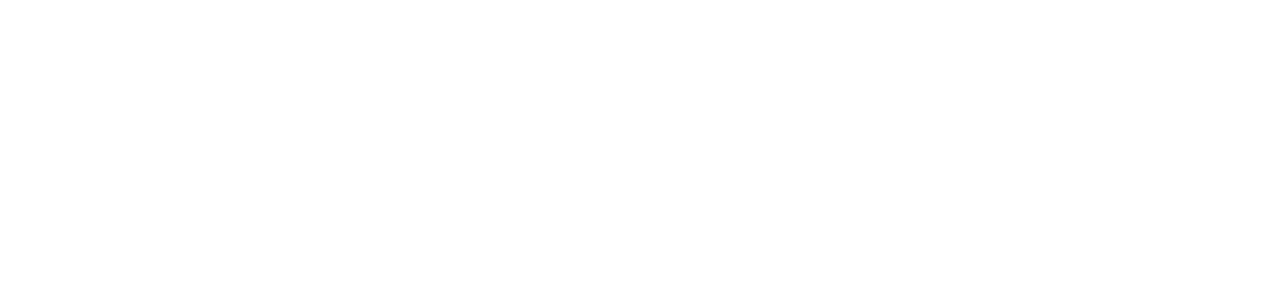
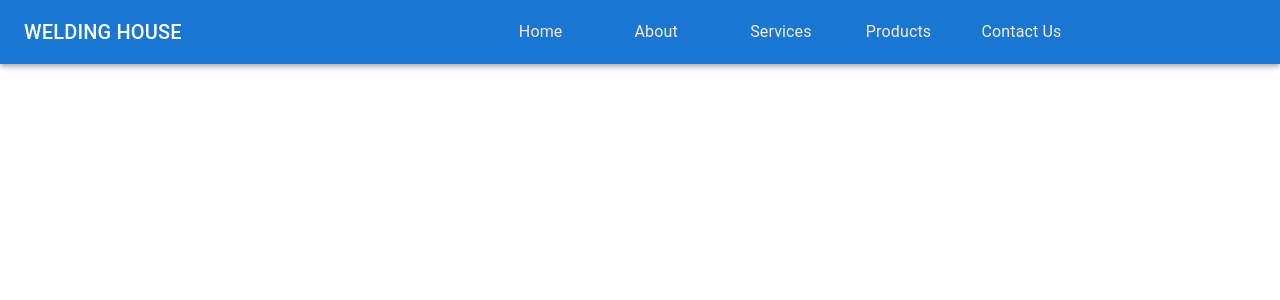
Before and after one commit to RstTiwari/moderWebsite, a React (Create React App) app: page / in a window 1280 px wide. Shown: the top 300 px of the page. Built offline with nearby package versions, Linux system fonts and the light colour scheme.

Commit message:
added navbar

```diff
--- a/src/App.js
+++ b/src/App.js
@@ -7,6 +7,7 @@
   return (
     <div className="app">
       <BrowserRouter>
+      <Navbar />
       <Routes>
         <Route >
         <Route path='/' element ={<Home />} />
--- a/src/Component/Navbar.jsx
+++ b/src/Component/Navbar.jsx
@@ -1,12 +1,282 @@
-import { AppBar } from '@mui/material'
-import React from 'react'
+import { AppBar, Toolbar,IconButton, Typography, List, ListItem } from '@mui/material'
+import MenuIcon from '@mui/icons-material/Menu';
+import React ,{useState} from 'react'
+import { Dropdown } from '@mui/base/Dropdown';
+import Box from '@mui/material/Box';
+import Popover from '@mui/material/Popover';
+import CssBaseline from '@mui/material/CssBaseline';
+import { Link } from 'react-router-dom';
+import { Col, Drawer, Row,Menu, } from 'antd';
+const Navbar = () => {
+    const [service, setService] = useState(null);
+    const [product, setProduct] = useState(null);
+    const [drawerOpen,setDrawerOpen] = useState(false)
 
-const Navbar = () => {
+
+    const handeServicePopOverOpen = (event) => {
+        setProduct(null)
+        setService(event.currentTarget);
+      };
+
+      const handelServicePopoverClose = () => {
+        setProduct(null)
+        if(service){
+            setTimeout(()=>{
+                setService(null);
+            },1500)
+        }else{
+            setService(null)
+        }
+      };
+      const handelProductPopoverOpen = (event) => {
+        setService(null)
+        setProduct(event.currentTarget);
+      };
+
+      const handleProductPopoverClose = () => {
+        setService(null)
+          if (product) {
+              setTimeout(() => {
+                  setProduct(null);
+              }, 1500);
+          } else {
+              setProduct(null);
+          }
+      };
+      const handelDrawerOpen =()=>{
+        console.log("function called")
+        setDrawerOpen(!drawerOpen)
+      }
+      const serviceOpen = Boolean(service);
+      const productOpen = Boolean(product);
+
+      const menuItems = [
+        {
+            key :"/",
+            label:"Home"
+        },
+        {
+            key:"/about",
+            label:"About"
+        },
+        {
+            key:"service",
+            label:"Services",
+            children:[
+              {
+                subkey:"/fabrication",
+                label:"Fabrication"
+              },
+              {
+                subkey:"/fabrication",
+                label:"Fabrication"
+              },
+             {
+                subkey:"/fabrication",
+                label:"Fabrication"
+              },
+              {
+                subkey:"/fabrication",
+                label:"Fabrication"
+              }
+            ]
+        },
+        {
+            key:"product",
+            label:"Products",
+            children:[
+              {
+                subkey:"/product1",
+                label:"Product"
+              },
+              {
+                subkey:"/product1",
+                label:"Product"
+              },
+             {
+                subkey:"/product1",
+                label:"Product"
+              },
+              {
+                subkey:"/product1",
+                label:"Product"
+              }
+            ]
+        },
+        {
+            key:"/contact",
+            label:"Contact Us"
+        },
+
+      ]
+
+
   return (
-    <AppBar>
+      <Box sx={{ display: "flex" }}>
+          <CssBaseline />
+          <AppBar component={"nav"}>
+              <Toolbar>
+                  <IconButton
+                      color="inherit"
+                      aria-label="open drawer"
+                      edge="start"
+                      onClick={""}
+                      sx={{ mr: 2, display: { sm: "none" } }}
+                      onClick={handelDrawerOpen}
+                  >
+                      <MenuIcon />
+                  </IconButton>
+                  <Typography
+                      variant="h6"
+                      component="div"
+                      sx={{
+                          flexGrow: 0.7,
+                          display: { xs: "block", sm: "block" },
+                      }}
+                  >
+                      WELDING HOUSE
+                  </Typography>
+                  <Box
+                      sx={{
+                          display: {
+                              xs: "none",
+                              sm: "block",
+                              paddingRight: "20px",
+                          },
+                      }}
+                  >
+                      <Row align={"center"} gutter={80}>
+                          <Col span={4}>
+                              <Link to={"/"}>
+                                  <Typography>Home</Typography>
+                              </Link>
+                          </Col>
+                          <Col span={4}>
+                              <Link to={"/about"}>
+                                  <Typography>About</Typography>
+                              </Link>
+                          </Col>
+                          <Col span={4}>
+                              <Typography
+                                  aria-owns={
+                                      serviceOpen
+                                          ? "service-popover"
+                                          : undefined
+                                  }
+                                  sx={{
+                                    cursor:"pointer"
+                                  }}
+                                  aria-haspopup="true"
+                                  onMouseEnter={handeServicePopOverOpen}
+                                  onMouseLeave={handelServicePopoverClose}
+                              >
 
-    </AppBar>
-  )
+                                  Services
+                              </Typography>
+                          </Col>
+                          <Col span={4}>
+                              <Typography
+                                  aria-owns={
+                                      productOpen
+                                          ? "product-popover"
+                                          : undefined
+                                  }
+                                  aria-haspopup="true"
+                                  onMouseEnter={handelProductPopoverOpen}
+                                  onMouseLeave={handleProductPopoverClose}
+                              >
+                                  Products
+                              </Typography>
+                          </Col>
+                          <Col span={6}>
+                              <Link to={"/contact"}>
+                                  <Typography>Contact Us</Typography>
+                              </Link>
+                          </Col>
+                      </Row>
+                  </Box>
+              </Toolbar>
+          </AppBar>
+          {/**Service hover Page */}
+          <Popover
+              id="service-popover"
+              sx={{
+                  pointerEvents: "none",
+                  cursor:"pointer"
+              }}
+              open={serviceOpen}
+              anchorEl={service}
+              anchorOrigin={{
+                  vertical: "bottom",
+                  horizontal: "center",
+              }}
+              transformOrigin={{
+                  vertical: "top",
+                  horizontal: "center",
+              }}
+              onClose={handelServicePopoverClose}
+          >
+              <Typography sx={{ p: 1, width: "150px" }}>
+                  <List>
+                      <ListItem>
+                          <Link to="/fabrication">Fabriaction </Link>
+                      </ListItem>
+                      <ListItem>
+                          <Link to="fabrication">Fabriaction </Link>
+                      </ListItem>
+                      <ListItem>
+                          <Link to="fabrication">Fabriaction </Link>
+                      </ListItem>
+                      <ListItem>
+                          <Link to="fabrication">Fabriaction </Link>
+                      </ListItem>
+                  </List>
+              </Typography>
+          </Popover>
+          {/**Product hover Page */}
+
+          <Popover
+              id="product-popover"
+              sx={{
+                  pointerEvents: "none",
+                  width: "500px",
+              }}
+              open={productOpen}
+              anchorEl={product}
+              anchorOrigin={{
+                  vertical: "bottom",
+                  horizontal: "center",
+              }}
+              transformOrigin={{
+                  vertical: "top",
+                  horizontal: "center",
+              }}
+              onClose={handleProductPopoverClose}
+              disableRestoreFocus
+          >
+              <Typography sx={{ p: 1, width: "150px", cursor:"pointer" }}>
+                  <List>
+                      <ListItem>
+                          <Link to={"/product1"}>Product1</Link>
+                      </ListItem>
+                      <ListItem>
+                          <Link to={"/product1"}>Product1</Link>
+                      </ListItem>
+                      <ListItem>
+                          <Link to="/product1">Product1</Link>
+                      </ListItem>
+                      <ListItem>
+                          <Link to="/product1">Product1</Link>
+                      </ListItem>
+                  </List>
+              </Typography>
+          </Popover>
+          <Drawer open={drawerOpen} placement="left" width={"200px"} style={{
+          }}>
+              <Menu style={{ color: "#1976d2" }} items={menuItems}  mode='inline'/>
+          </Drawer>
+      </Box>
+  );
 }
 
 export default Navbar
```
